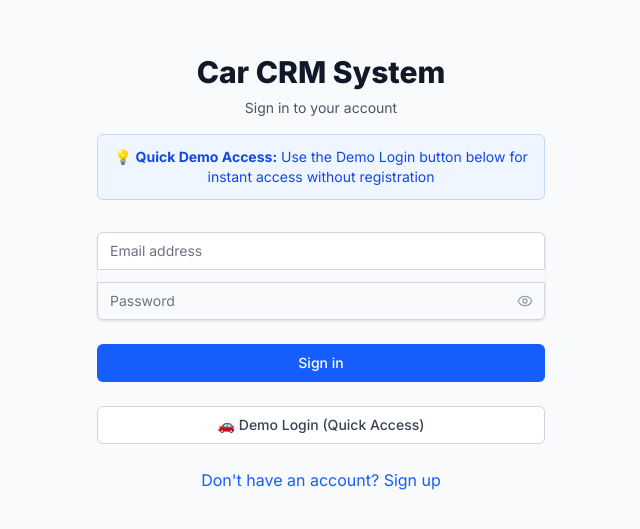
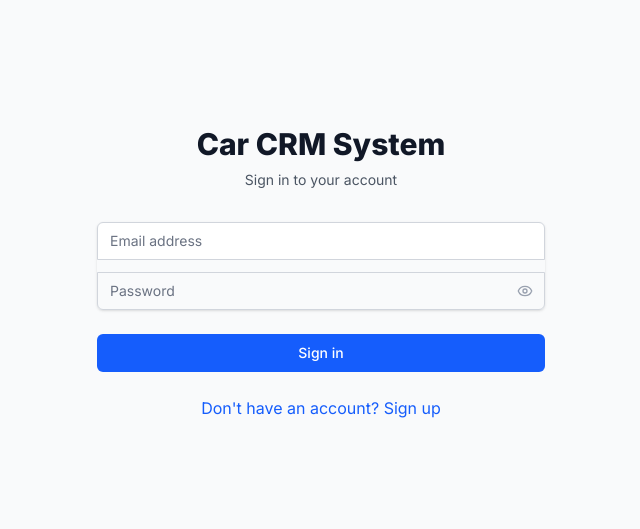
Before and after one commit to skverall/car-crm, a Next.js app: page / in a window 1280 px wide. Shown: the part 139-668 px from the top of the page, without its empty margins (319-959 px from the left). Built offline with nearby package versions, Linux system fonts and the light colour scheme; no server answers.

Commit message:
Update AuthForm.tsx

```diff
--- a/src/components/AuthForm.tsx
+++ b/src/components/AuthForm.tsx
@@ -77,23 +77,7 @@ export default function AuthForm() {
     }
   }
 
-  const handleDemoLogin = async () => {
-    setIsLoading(true)
-    setError('')
 
-    try {
-      const { error } = await supabase.auth.signInWithPassword({
-        email: 'aydmaxx@gmail.com',
-        password: 'Demo1234',
-      })
-      if (error) throw error
-      router.refresh()
-    } catch (error: any) {
-      setError(error.message)
-    } finally {
-      setIsLoading(false)
-    }
-  }
 
   return (
     <div className="min-h-screen flex items-center justify-center bg-gray-50 py-12 px-4 sm:px-6 lg:px-8">
@@ -105,13 +89,7 @@ export default function AuthForm() {
           <p className="mt-2 text-center text-sm text-gray-600">
             {isSignUp ? 'Create your account - No email confirmation required!' : 'Sign in to your account'}
           </p>
-          {!isSignUp && (
-            <div className="mt-4 p-3 bg-blue-50 border border-blue-200 rounded-md">
-              <p className="text-center text-sm text-blue-700">
-                💡 <strong>Quick Demo Access:</strong> Use the Demo Login button below for instant access without registration
-              </p>
-            </div>
-          )}
+
           {isSignUp && (
             <div className="mt-4 p-3 bg-green-50 border border-green-200 rounded-md">
               <p className="text-center text-sm text-green-700">
@@ -220,18 +198,7 @@ export default function AuthForm() {
             </button>
           </div>
 
-          {!isSignUp && (
-            <div>
-              <button
-                type="button"
-                disabled={isLoading}
-                onClick={handleDemoLogin}
-                className="group relative w-full flex justify-center py-2 px-4 border border-gray-300 text-sm font-medium rounded-md text-gray-700 bg-white hover:bg-gray-50 focus:outline-none focus:ring-2 focus:ring-offset-2 focus:ring-blue-500 disabled:opacity-50"
-              >
-                {isLoading ? 'Loading...' : '🚗 Demo Login (Quick Access)'}
-              </button>
-            </div>
-          )}
+
 
           <div className="text-center">
             <button
```
